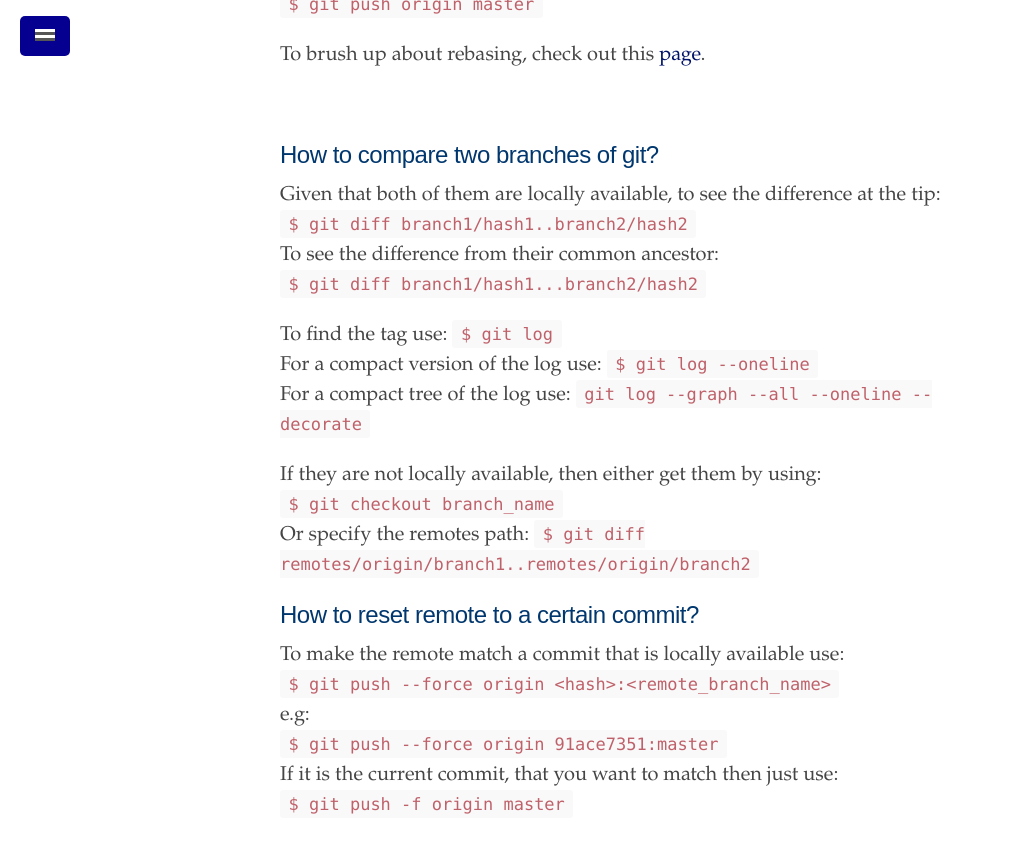
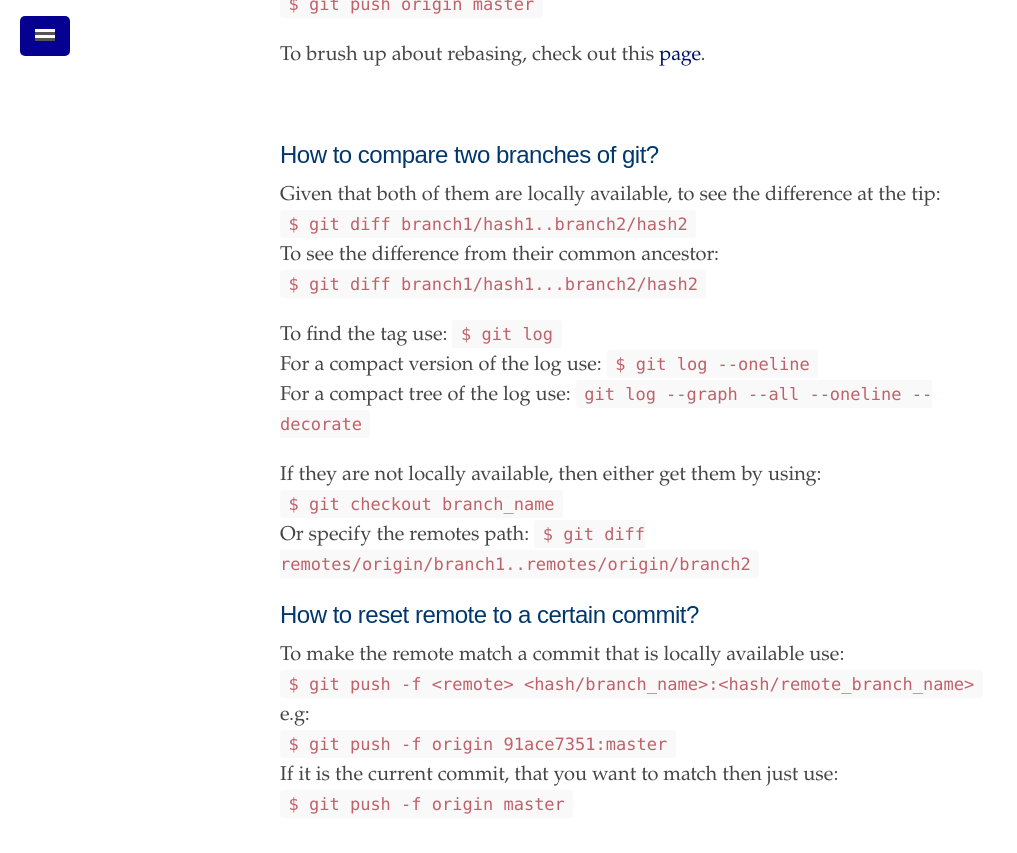
Before and after one commit to nayeemaquib/nayeemaquib.github.io, a Jekyll site: the page built from _texts/2018-09-21-git-tricks.md, in a window 1280 px wide and 900 px high, scrolled down 1402 px. Shown: the top 853 px of the window, without its empty margins (0-1017 px from the left). Built offline with Jekyll 4.4.1, drawn with Linux system fonts in a browser that asks for light colours.

Commit message:
adding more git tricks

```diff
--- a/_texts/2018-09-21-git-tricks.md
+++ b/_texts/2018-09-21-git-tricks.md
@@ -75,8 +75,8 @@ Or specify the remotes path:
 <h2>How to reset remote to a certain commit?</h2>
 
 To make the remote match a commit that is locally available use:
-`$ git push --force origin <hash>:<remote_branch_name>`
+`$ git push -f <remote> <hash/branch_name>:<hash/remote_branch_name>`
 e.g:
-`$ git push --force origin 91ace7351:master`
+`$ git push -f origin 91ace7351:master`
 If it is the current commit, that you want to match then just use:
 `$ git push -f origin master`
```
